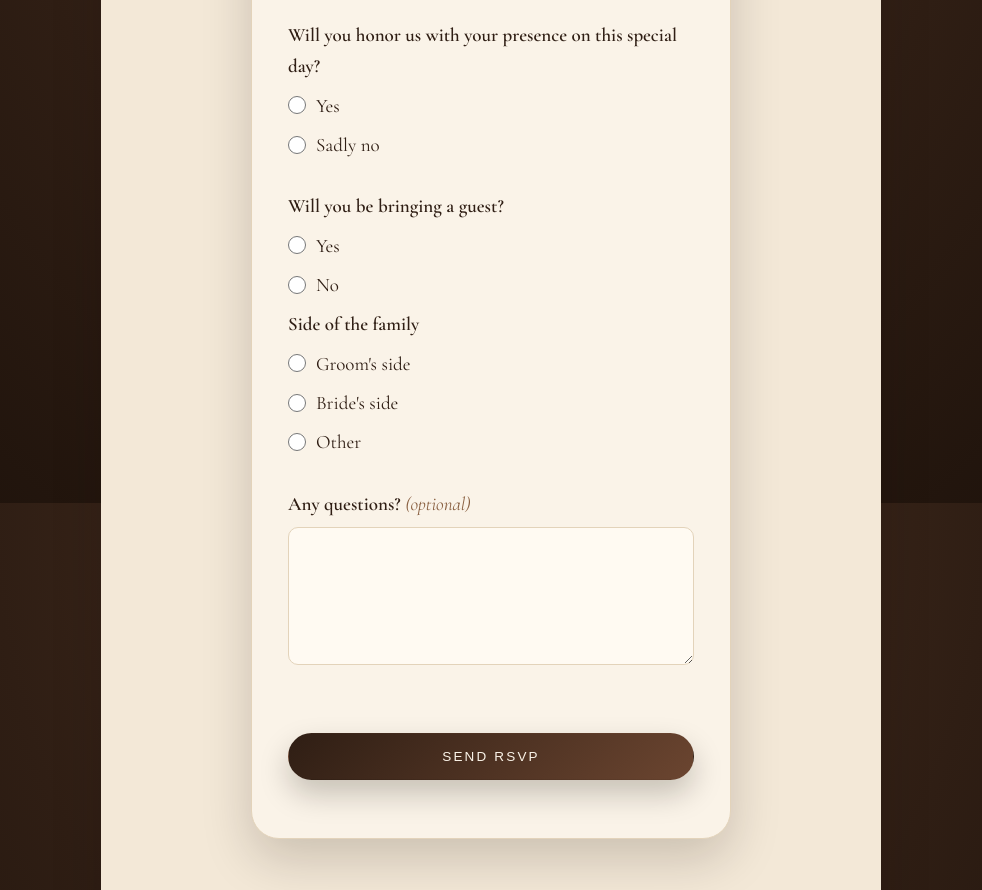
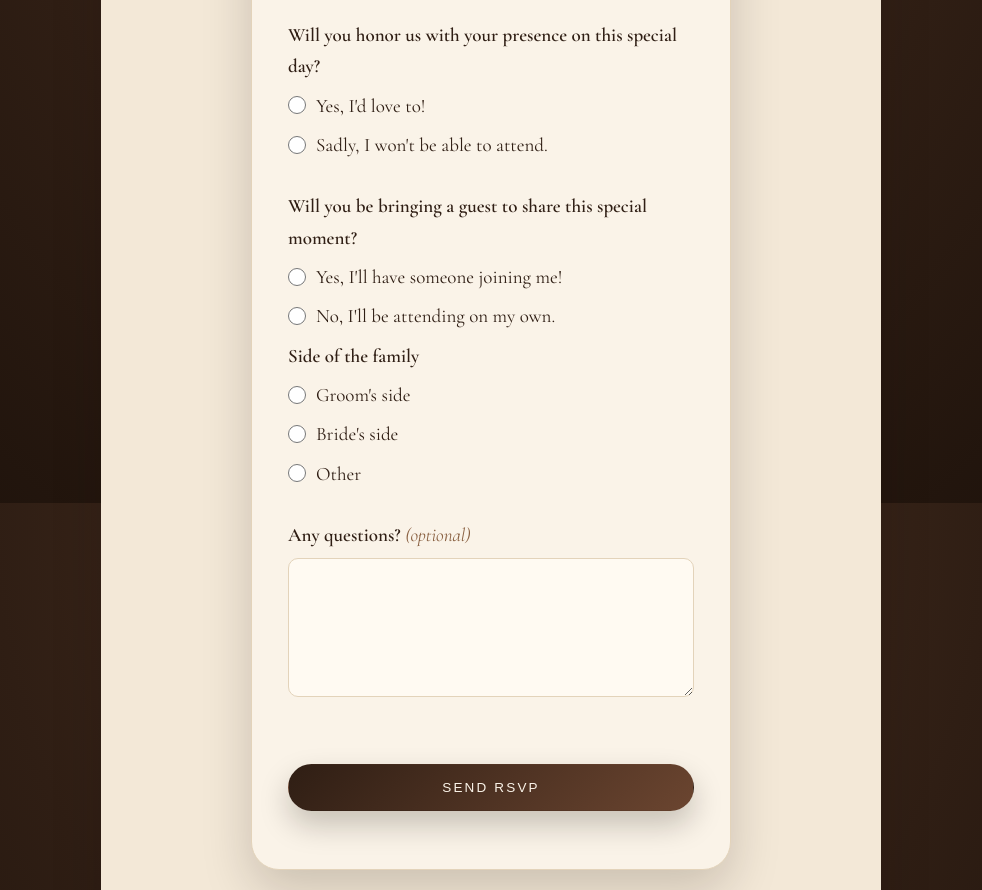
Before and after one commit to Luh-code/naku-s-invitation-card-, a plain HTML site: page index.html in a window 1280 px wide. Shown: the part 2697-3587 px from the top of the page, without its empty margins (149-1131 px from the left). Drawn offline with nearby package versions, Linux system fonts and the light colour scheme; a web font is replaced by a local one.

Commit message:
rsvp tweeks

```diff
--- a/index.html
+++ b/index.html
@@ -243,27 +243,27 @@
             </legend>
             <label class="choice"
               ><input type="radio" name="attending" value="Yes" required /><span
-                >Yes</span
+                >Yes, I'd love to!</span
               ></label
             >
             <label class="choice"
               ><input type="radio" name="attending" value="Sadly no" /><span
-                >Sadly no</span
+                >Sadly, I won't be able to attend.</span
               ></label
             >
           </fieldset>
 
           <fieldset class="form-field">
-            <legend>Will you be bringing a guest?</legend>
+            <legend>Will you be bringing a guest to share this special moment?</legend>
             <label class="choice"
               ><input type="radio" name="guest" value="Yes" required /><span
-                >Yes</span
+                >Yes, I'll have someone joining me!</span
               ></label
             >
 
             <label class="choice"
               ><input type="radio" name="guest" value="No" /><span
-                >No</span
+                >No, I'll be attending on my own.</span
               ></label
             >
             <fieldset class="form-field">
```
